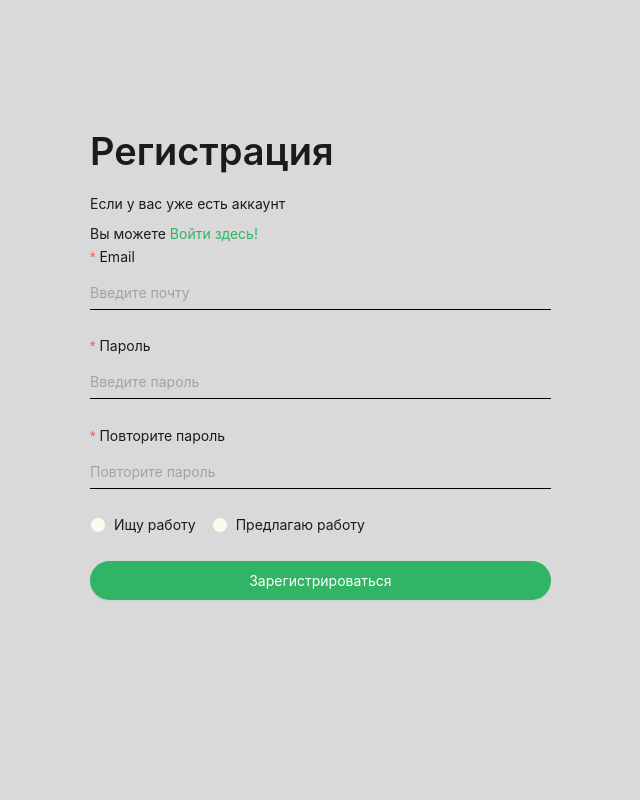
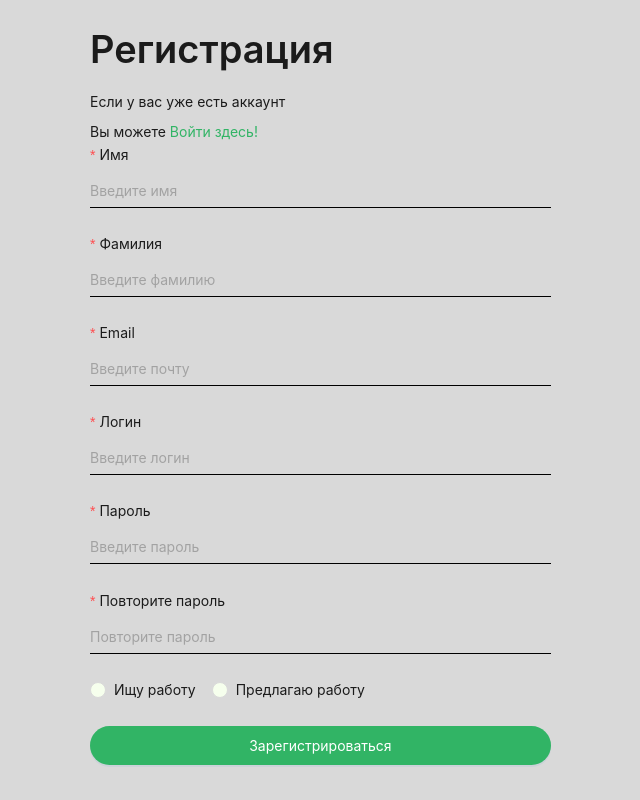
Before and after one commit to Aldar-Bazarov/job-vacancies-front, a React (Vite) app: page /register in a window 1280 px wide. Shown: the whole page, without its empty margins (38-678 px from the left). Built offline with nearby package versions, Linux system fonts and the light colour scheme.

Commit message:
Регистрация

```diff
--- a/src/api/user/types.ts
+++ b/src/api/user/types.ts
@@ -4,13 +4,13 @@ export interface GetProfileContext {
   role: Role;
 }
 
-export interface RegisterProfileContext extends GetProfileContext {
+export interface RegisterContext extends GetProfileContext {
   username: string;
   password: string;
   email: string;
   firstName: string;
   lastName: string;
-  statusId: 0 | 1;
+  statusId?: 0 | 1;
 }
 
 export interface UpdateProfileContext extends GetProfileContext {
--- a/src/api/user/user.api.ts
+++ b/src/api/user/user.api.ts
@@ -1,4 +1,5 @@
 import { AxiosBuilder, unpack, authInterceptor } from "@infrastructure/index";
+import { Role } from "@interfaces/user";
 
 import {
   GetProfileError,
@@ -8,7 +9,7 @@ import {
 import {
   GetProfileContext,
   ProfileInfoDto,
-  RegisterProfileContext,
+  RegisterContext,
   UpdateProfileContext
 } from "./types";
 
@@ -24,20 +25,30 @@ const axios = new AxiosBuilder()
 axios.interceptors.request.use(authInterceptor);
 
 export const userApi = {
-  async registerAccount(
-    context: RegisterProfileContext
-  ): Promise<ProfileInfoDto> {
-    const { firstName, lastName, statusId, username, password, email, role } =
-      context;
+  async register(context: RegisterContext): Promise<ProfileInfoDto> {
+    const { firstName, lastName, username, password, email, role } = context;
     try {
-      const response = await axios.post<ProfileInfoDto>(`/users/${role}}`, {
+      const requestData: {
+        username: string;
+        password: string;
+        email: string;
+        first_name: string;
+        last_name: string;
+        status_id?: number;
+      } = {
         username,
         password,
         email,
         first_name: firstName,
-        last_name: lastName,
-        status_id: statusId
-      });
+        last_name: lastName
+      };
+      if (role === Role.Applicants) {
+        requestData.status_id = 0;
+      }
+      const response = await axios.post<ProfileInfoDto>(
+        `/users/${role}}`,
+        requestData
+      );
       return unpack(response);
     } catch (err) {
       throw new RegisterProfileError(err as Error);
--- a/src/components/Loader/Loader.tsx
+++ b/src/components/Loader/Loader.tsx
@@ -8,7 +8,7 @@ interface ILoaderProps {
   active: boolean;
 }
 
-const Loader: React.FC<ILoaderProps> = ({ active }) => {
+export const Loader: React.FC<ILoaderProps> = ({ active }) => {
   if (!active) {
     return null;
   }
@@ -18,5 +18,3 @@ const Loader: React.FC<ILoaderProps> = ({ active }) => {
     </div>
   );
 };
-
-export default Loader;
--- a/src/pages/Authorization/Authorization.tsx
+++ b/src/pages/Authorization/Authorization.tsx
@@ -4,7 +4,7 @@ import { useCallback, useState } from "react";
 import { useLocation, useNavigate } from "react-router-dom";
 
 import { authApi } from "@api/auth/auth.api";
-import Loader from "@components/Loader/Loader";
+import { Loader } from "@components/Loader/Loader";
 import { TransparentInput } from "@components/TransparentInput/TransparentInput";
 import { setAuthenticate } from "@infrastructure/axios/auth";
 
--- a/src/pages/Registration/Registration.module.scss
+++ b/src/pages/Registration/Registration.module.scss
@@ -1,5 +1,5 @@
 .registration {
-    padding: 10% 0 0 10%;
+    padding: 2% 0 0 10%;
 
     .registration-form {
         width: 40%;
--- a/src/pages/Registration/Registration.tsx
+++ b/src/pages/Registration/Registration.tsx
@@ -1,27 +1,45 @@
-import { Button, Form, Radio, Space, Typography } from "antd";
+import { Button, Form, Radio, Space, Typography, message } from "antd";
 
-import { useCallback } from "react";
+import { useCallback, useState } from "react";
+import { useNavigate } from "react-router-dom";
 
+import { userApi } from "@api/user/user.api";
+import { Loader } from "@components/Loader/Loader";
 import { TransparentInput } from "@components/TransparentInput/TransparentInput";
 
 import styles from "./Registration.module.scss";
 
 export const Registration: React.FC = () => {
-  const [form] = Form.useForm();
+  const navigate = useNavigate();
 
-  const onFormChanged = useCallback(() => {}, []);
+  const [registrationForm] = Form.useForm();
+  const [loading, setLoading] = useState(false);
+
+  const onFinish = useCallback(() => {
+    setLoading(true);
+    const userData = registrationForm.getFieldsValue();
+    userApi
+      .register(userData)
+      .then(() => {
+        navigate("/auth", { replace: true });
+      })
+      .catch((error) => {
+        message.error(error.message);
+      })
+      .finally(() => setLoading(false));
+  }, [registrationForm, navigate]);
 
   return (
     <div className={styles["registration"]}>
       <Form
-        form={form}
+        form={registrationForm}
         colon={false}
         labelWrap
         size="small"
         labelAlign="left"
         className={styles["registration-form"]}
-        onValuesChange={onFormChanged}
         layout={"vertical"}
+        onFinish={onFinish}
       >
         <Typography.Title>Регистрация</Typography.Title>
         <Space direction="vertical">
@@ -30,6 +48,20 @@ export const Registration: React.FC = () => {
             Вы можете <a>Войти здесь!</a>
           </Typography>
         </Space>
+        <Form.Item
+          label="Имя"
+          name="firstName"
+          rules={[{ required: true, message: "Поле имя обязательно!" }]}
+        >
+          <TransparentInput placeholder="Введите имя" />
+        </Form.Item>
+        <Form.Item
+          label="Фамилия"
+          name="lastName"
+          rules={[{ required: true, message: "Поле фамилия обязательно!" }]}
+        >
+          <TransparentInput placeholder="Введите фамилию" />
+        </Form.Item>
         <Form.Item
           label="Email"
           name="email"
@@ -47,18 +79,37 @@ export const Registration: React.FC = () => {
           <TransparentInput placeholder="Введите почту" type="email" />
         </Form.Item>
         <Form.Item
+          label="Логин"
+          name="username"
+          rules={[{ required: true, message: "Поле логин обязательно!" }]}
+        >
+          <TransparentInput placeholder="Введите логин" />
+        </Form.Item>
+        <Form.Item
           label="Пароль"
           name="password"
           rules={[{ required: true, message: "Поле пароль обязательно!" }]}
         >
-          <TransparentInput placeholder="Введите пароль" />
+          <TransparentInput type="password" placeholder="Введите пароль" />
         </Form.Item>
         <Form.Item
           label="Повторите пароль"
           name="confirmPassword"
-          rules={[{ required: true, message: "Повторите пароль!" }]}
+          dependencies={["password"]}
+          hasFeedback
+          rules={[
+            { required: true, message: "Повторите пароль!" },
+            ({ getFieldValue }) => ({
+              validator(_, value) {
+                if (!value || getFieldValue("password") === value) {
+                  return Promise.resolve();
+                }
+                return Promise.reject(new Error("Пароли не совпадают!"));
+              }
+            })
+          ]}
         >
-          <TransparentInput placeholder="Повторите пароль" />
+          <TransparentInput type="password" placeholder="Повторите пароль" />
         </Form.Item>
         <Form.Item
           name="role"
@@ -80,6 +131,7 @@ export const Registration: React.FC = () => {
           </Button>
         </Form.Item>
       </Form>
+      <Loader active={loading} />
     </div>
   );
 };
```
